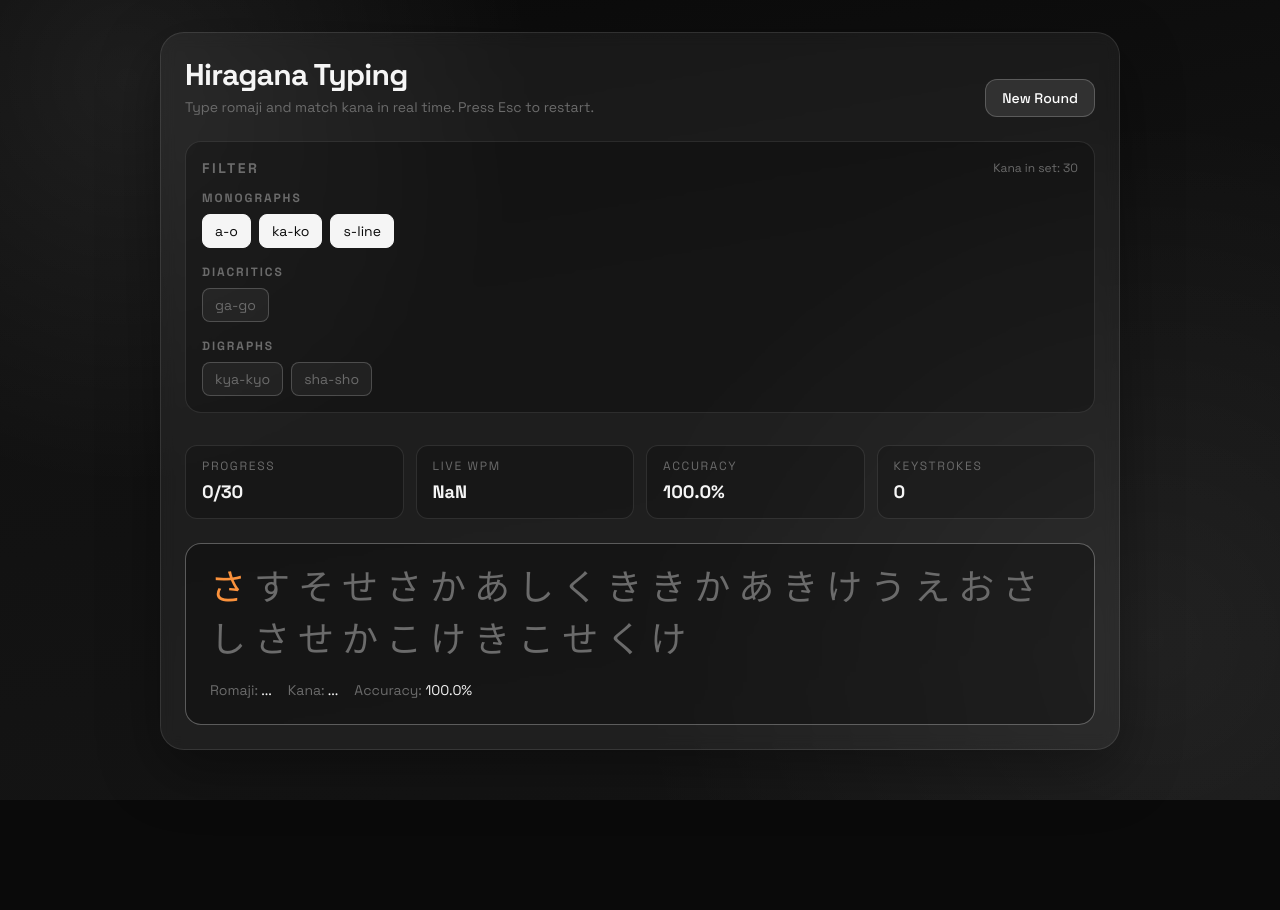
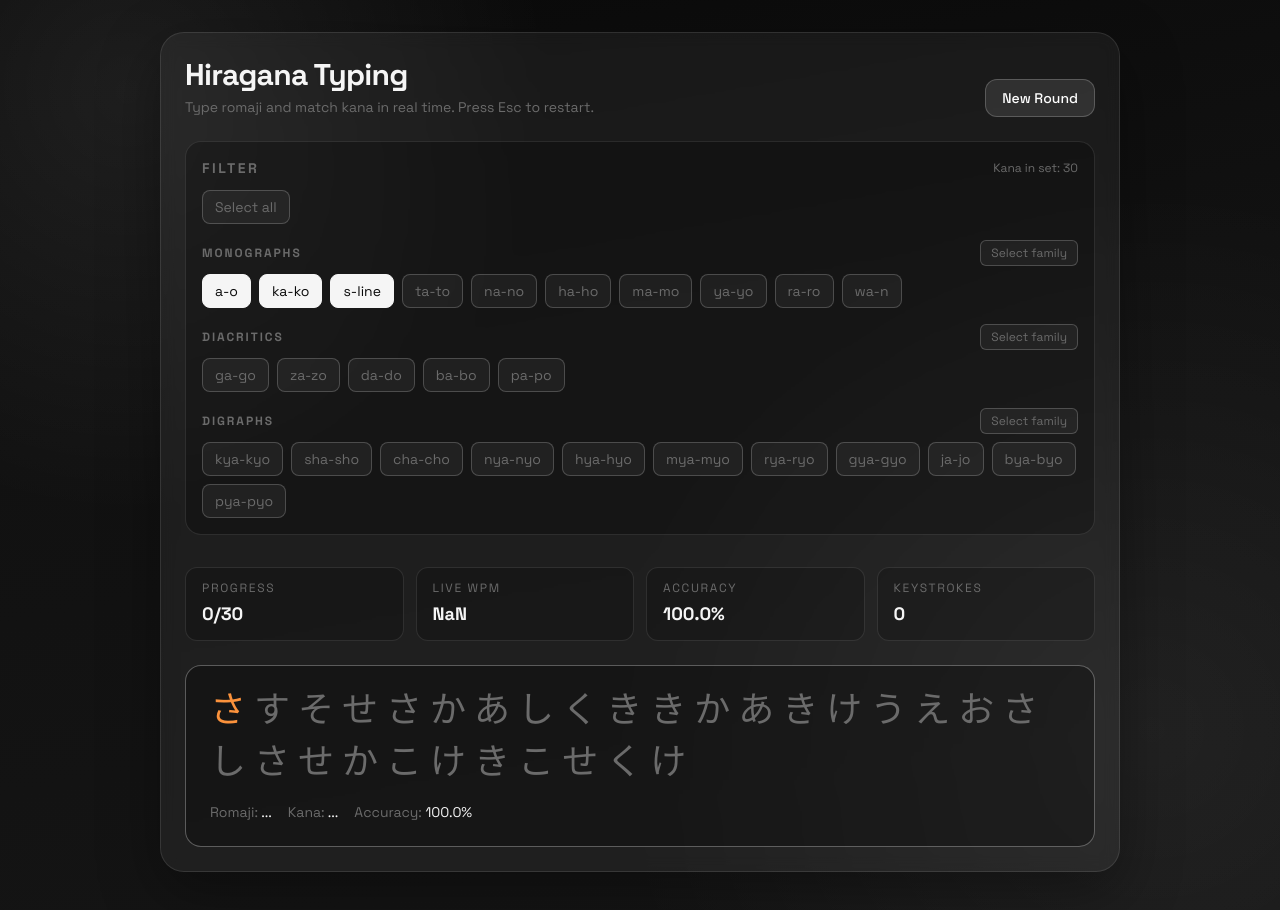
Before and after one commit to james-tharit/hiragana-type-game, a React (Vite) app: page / in a window 1280 px wide. Before the commit the page ends 800 px from the top, so only its background shows below. Built offline with nearby package versions, Linux system fonts and the light colour scheme.

Commit message:
feat: Add character filter selection logic and tests

```diff
--- a/src/App.tsx
+++ b/src/App.tsx
@@ -8,6 +8,7 @@ import { useTypingEngine } from './hooks/useTypingEngine';
 function App() {
   const [selectedGroupIds, setSelectedGroupIds] = useState<string[]>(DEFAULT_GROUPS);
   const [tokens, setTokens] = useState(() => createRound(DEFAULT_GROUPS));
+  const allGroupIds = useMemo(() => GROUPS.map((group) => group.id), []);
   const {
     index,
     buffer,
@@ -34,6 +35,26 @@ function App() {
   const toggleGroup = (groupId: string) => {
     setSelectedGroupIds((prev) => {
       const next = prev.includes(groupId) ? prev.filter((id) => id !== groupId) : [...prev, groupId];
+      resetRound(next);
+      return next;
+    });
+  };
+
+  const toggleAllGroups = () => {
+    setSelectedGroupIds((prev) => {
+      const next = prev.length === allGroupIds.length ? [] : allGroupIds;
+      resetRound(next);
+      return next;
+    });
+  };
+
+  const toggleGroupFamily = (familyGroupIds: string[]) => {
+    setSelectedGroupIds((prev) => {
+      const familyFullySelected = familyGroupIds.every((id) => prev.includes(id));
+      const next = familyFullySelected
+        ? prev.filter((id) => !familyGroupIds.includes(id))
+        : Array.from(new Set([...prev, ...familyGroupIds]));
+
       resetRound(next);
       return next;
     });
@@ -71,6 +92,8 @@ function App() {
           selectedGroupIds={selectedGroupIds}
           targetKanaLength={targetKanaLength}
           onToggleGroup={toggleGroup}
+          onToggleAllGroups={toggleAllGroups}
+          onToggleGroupFamily={toggleGroupFamily}
         />
 
         <StatsDisplay
--- a/src/components/CharacterFilter.tsx
+++ b/src/components/CharacterFilter.tsx
@@ -6,9 +6,18 @@ type CharacterFilterProps = {
   selectedGroupIds: string[];
   targetKanaLength: number;
   onToggleGroup: (groupId: string) => void;
+  onToggleAllGroups: () => void;
+  onToggleGroupFamily: (groupIds: string[]) => void;
 };
 
-function CharacterFilter({ groups, selectedGroupIds, targetKanaLength, onToggleGroup }: CharacterFilterProps) {
+function CharacterFilter({
+  groups,
+  selectedGroupIds,
+  targetKanaLength,
+  onToggleGroup,
+  onToggleAllGroups,
+  onToggleGroupFamily,
+}: CharacterFilterProps) {
   const groupedFilters = useMemo(() => {
     const map = new Map<string, Group[]>();
 
@@ -25,6 +34,8 @@ function CharacterFilter({ groups, selectedGroupIds, targetKanaLength, onToggleG
     return Array.from(map.entries());
   }, [groups]);
 
+  const allSelected = selectedGroupIds.length === groups.length;
+
   return (
     <div className="mb-8 rounded-2xl border border-white/10 bg-black/25 p-4">
       <div className="mb-3 flex items-center justify-between">
@@ -32,10 +43,41 @@ function CharacterFilter({ groups, selectedGroupIds, targetKanaLength, onToggleG
         <span className="text-xs text-ink-500">Kana in set: {targetKanaLength}</span>
       </div>
 
+      <div className="mb-4">
+        <button
+          type="button"
+          onClick={onToggleAllGroups}
+          className={`rounded-lg border px-3 py-1.5 text-sm transition ${
+            allSelected
+              ? 'border-ink-100 bg-ink-100 text-ink-950'
+              : 'border-white/20 bg-white/5 text-ink-500 hover:bg-white/10 hover:text-ink-100'
+          }`}
+        >
+          {allSelected ? 'De-select all' : 'Select all'}
+        </button>
+      </div>
+
       <div className="space-y-4">
-        {groupedFilters.map(([family, items]) => (
+        {groupedFilters.map(([family, items]) => {
+          const familyIds = items.map((item) => item.id);
+          const familySelected = familyIds.every((groupId) => selectedGroupIds.includes(groupId));
+
+          return (
           <div key={family}>
-            <p className="mb-2 text-xs font-semibold uppercase tracking-[0.16em] text-ink-500">{family}</p>
+            <div className="mb-2 flex items-center justify-between gap-2">
+              <p className="text-xs font-semibold uppercase tracking-[0.16em] text-ink-500">{family}</p>
+              <button
+                type="button"
+                onClick={() => onToggleGroupFamily(familyIds)}
+                className={`rounded-md border px-2.5 py-1 text-xs transition ${
+                  familySelected
+                    ? 'border-ink-100 bg-ink-100 text-ink-950'
+                    : 'border-white/20 bg-white/5 text-ink-500 hover:bg-white/10 hover:text-ink-100'
+                }`}
+              >
+                {familySelected ? 'De-select family' : 'Select family'}
+              </button>
+            </div>
             <div className="flex flex-wrap gap-2">
               {items.map((group) => {
                 const active = selectedGroupIds.includes(group.id);
@@ -56,7 +98,7 @@ function CharacterFilter({ groups, selectedGroupIds, targetKanaLength, onToggleG
               })}
             </div>
           </div>
-        ))}
+        );})}
       </div>
     </div>
   );
--- a/src/constants/kanaGroups.ts
+++ b/src/constants/kanaGroups.ts
@@ -48,6 +48,86 @@ export const GROUPS: Group[] = [
     ],
   },
   {
+    id: 'ta-to',
+    family: 'Monographs',
+    label: 'ta-to',
+    entries: [
+      { kana: 'た', romaji: 'ta' },
+      { kana: 'ち', romaji: 'chi' },
+      { kana: 'つ', romaji: 'tsu' },
+      { kana: 'て', romaji: 'te' },
+      { kana: 'と', romaji: 'to' },
+    ],
+  },
+  {
+    id: 'na-no',
+    family: 'Monographs',
+    label: 'na-no',
+    entries: [
+      { kana: 'な', romaji: 'na' },
+      { kana: 'に', romaji: 'ni' },
+      { kana: 'ぬ', romaji: 'nu' },
+      { kana: 'ね', romaji: 'ne' },
+      { kana: 'の', romaji: 'no' },
+    ],
+  },
+  {
+    id: 'ha-ho',
+    family: 'Monographs',
+    label: 'ha-ho',
+    entries: [
+      { kana: 'は', romaji: 'ha' },
+      { kana: 'ひ', romaji: 'hi' },
+      { kana: 'ふ', romaji: 'fu' },
+      { kana: 'へ', romaji: 'he' },
+      { kana: 'ほ', romaji: 'ho' },
+    ],
+  },
+  {
+    id: 'ma-mo',
+    family: 'Monographs',
+    label: 'ma-mo',
+    entries: [
+      { kana: 'ま', romaji: 'ma' },
+      { kana: 'み', romaji: 'mi' },
+      { kana: 'む', romaji: 'mu' },
+      { kana: 'め', romaji: 'me' },
+      { kana: 'も', romaji: 'mo' },
+    ],
+  },
+  {
+    id: 'ya-yo',
+    family: 'Monographs',
+    label: 'ya-yo',
+    entries: [
+      { kana: 'や', romaji: 'ya' },
+      { kana: 'ゆ', romaji: 'yu' },
+      { kana: 'よ', romaji: 'yo' },
+    ],
+  },
+  {
+    id: 'ra-ro',
+    family: 'Monographs',
+    label: 'ra-ro',
+    entries: [
+      { kana: 'ら', romaji: 'ra' },
+      { kana: 'り', romaji: 'ri' },
+      { kana: 'る', romaji: 'ru' },
+      { kana: 'れ', romaji: 're' },
+      { kana: 'ろ', romaji: 'ro' },
+    ],
+  },
+  {
+    id: 'wa-n',
+    family: 'Monographs',
+    label: 'wa-n',
+    entries: [
+      { kana: 'わ', romaji: 'wa' },
+      { kana: 'を', romaji: 'wo' },
+      { kana: 'ん', romaji: 'n' },
+    ],
+  },
+  {
     id: 'ga-go',
     family: 'Diacritics',
     label: 'ga-go',
@@ -57,6 +137,54 @@ export const GROUPS: Group[] = [
       { kana: 'ぐ', romaji: 'gu' },
       { kana: 'げ', romaji: 'ge' },
       { kana: 'ご', romaji: 'go' },
+    ],
+  },
+  {
+    id: 'za-zo',
+    family: 'Diacritics',
+    label: 'za-zo',
+    entries: [
+      { kana: 'ざ', romaji: 'za' },
+      { kana: 'じ', romaji: 'ji' },
+      { kana: 'ず', romaji: 'zu' },
+      { kana: 'ぜ', romaji: 'ze' },
+      { kana: 'ぞ', romaji: 'zo' },
+    ],
+  },
+  {
+    id: 'da-do',
+    family: 'Diacritics',
+    label: 'da-do',
+    entries: [
+      { kana: 'だ', romaji: 'da' },
+      { kana: 'ぢ', romaji: 'ji' },
+      { kana: 'づ', romaji: 'zu' },
+      { kana: 'で', romaji: 'de' },
+      { kana: 'ど', romaji: 'do' },
+    ],
+  },
+  {
+    id: 'ba-bo',
+    family: 'Diacritics',
+    label: 'ba-bo',
+    entries: [
+      { kana: 'ば', romaji: 'ba' },
+      { kana: 'び', romaji: 'bi' },
+      { kana: 'ぶ', romaji: 'bu' },
+      { kana: 'べ', romaji: 'be' },
+      { kana: 'ぼ', romaji: 'bo' },
+    ],
+  },
+  {
+    id: 'pa-po',
+    family: 'Diacritics',
+    label: 'pa-po',
+    entries: [
+      { kana: 'ぱ', romaji: 'pa' },
+      { kana: 'ぴ', romaji: 'pi' },
+      { kana: 'ぷ', romaji: 'pu' },
+      { kana: 'ぺ', romaji: 'pe' },
+      { kana: 'ぽ', romaji: 'po' },
     ],
   },
   {
@@ -79,6 +207,96 @@ export const GROUPS: Group[] = [
       { kana: 'しょ', romaji: 'sho' },
     ],
   },
+  {
+    id: 'cha-cho',
+    family: 'Digraphs',
+    label: 'cha-cho',
+    entries: [
+      { kana: 'ちゃ', romaji: 'cha' },
+      { kana: 'ちゅ', romaji: 'chu' },
+      { kana: 'ちょ', romaji: 'cho' },
+    ],
+  },
+  {
+    id: 'nya-nyo',
+    family: 'Digraphs',
+    label: 'nya-nyo',
+    entries: [
+      { kana: 'にゃ', romaji: 'nya' },
+      { kana: 'にゅ', romaji: 'nyu' },
+      { kana: 'にょ', romaji: 'nyo' },
+    ],
+  },
+  {
+    id: 'hya-hyo',
+    family: 'Digraphs',
+    label: 'hya-hyo',
+    entries: [
+      { kana: 'ひゃ', romaji: 'hya' },
+      { kana: 'ひゅ', romaji: 'hyu' },
+      { kana: 'ひょ', romaji: 'hyo' },
+    ],
+  },
+  {
+    id: 'mya-myo',
+    family: 'Digraphs',
+    label: 'mya-myo',
+    entries: [
+      { kana: 'みゃ', romaji: 'mya' },
+      { kana: 'みゅ', romaji: 'myu' },
+      { kana: 'みょ', romaji: 'myo' },
+    ],
+  },
+  {
+    id: 'rya-ryo',
+    family: 'Digraphs',
+    label: 'rya-ryo',
+    entries: [
+      { kana: 'りゃ', romaji: 'rya' },
+      { kana: 'りゅ', romaji: 'ryu' },
+      { kana: 'りょ', romaji: 'ryo' },
+    ],
+  },
+  {
+    id: 'gya-gyo',
+    family: 'Digraphs',
+    label: 'gya-gyo',
+    entries: [
+      { kana: 'ぎゃ', romaji: 'gya' },
+      { kana: 'ぎゅ', romaji: 'gyu' },
+      { kana: 'ぎょ', romaji: 'gyo' },
+    ],
+  },
+  {
+    id: 'ja-jo',
+    family: 'Digraphs',
+    label: 'ja-jo',
+    entries: [
+      { kana: 'じゃ', romaji: 'ja' },
+      { kana: 'じゅ', romaji: 'ju' },
+      { kana: 'じょ', romaji: 'jo' },
+    ],
+  },
+  {
+    id: 'bya-byo',
+    family: 'Digraphs',
+    label: 'bya-byo',
+    entries: [
+      { kana: 'びゃ', romaji: 'bya' },
+      { kana: 'びゅ', romaji: 'byu' },
+      { kana: 'びょ', romaji: 'byo' },
+    ],
+  },
+  {
+    id: 'pya-pyo',
+    family: 'Digraphs',
+    label: 'pya-pyo',
+    entries: [
+      { kana: 'ぴゃ', romaji: 'pya' },
+      { kana: 'ぴゅ', romaji: 'pyu' },
+      { kana: 'ぴょ', romaji: 'pyo' },
+    ],
+  },
 ];
 
 export const DEFAULT_GROUPS = ['a-o', 'ka-ko', 's-line'];
--- a/tsconfig.json
+++ b/tsconfig.json
@@ -10,7 +10,8 @@
     "isolatedModules": true,
     "noEmit": true,
     "jsx": "react-jsx",
-    "strict": true
+    "strict": true,
+    "types": ["vite/client", "vitest/globals"]
   },
   "include": ["src"],
   "references": []
--- a/vite.config.js
+++ b/vite.config.js
@@ -3,4 +3,14 @@ import react from '@vitejs/plugin-react';
 
 export default defineConfig({
   plugins: [react()],
+  test: {
+    environment: 'jsdom',
+    globals: true,
+    coverage: {
+      provider: 'istanbul',
+      reporter: ['text', 'html', 'lcov'],
+      include: ['src/**/*.{ts,tsx}'],
+      exclude: ['src/main.tsx', 'src/vite-env.d.ts'],
+    },
+  },
 });
```
Also changed, not shown: package.json (+10 -2 lines), 2 other files (tests, documents, lock files or other folders).
